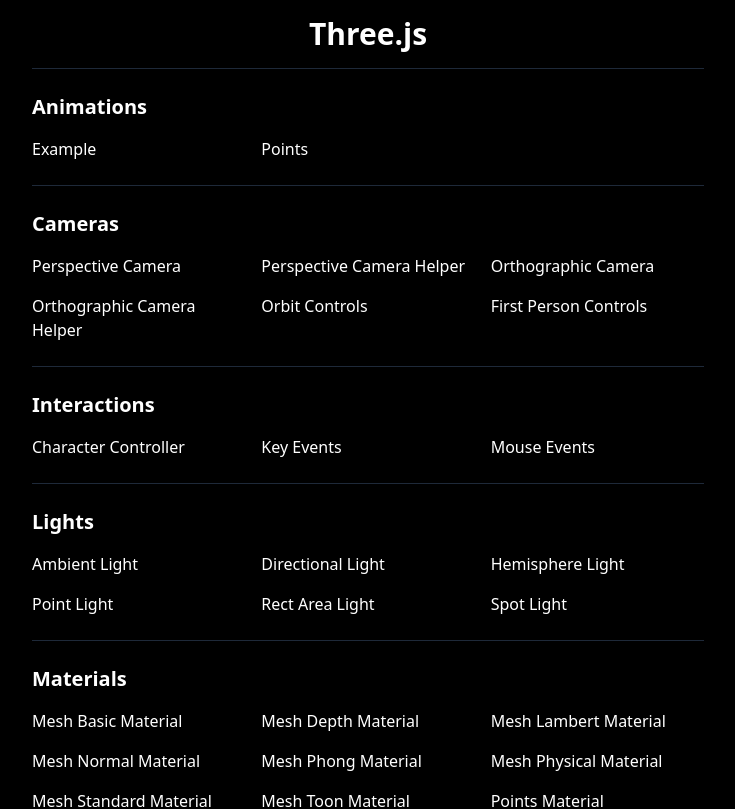
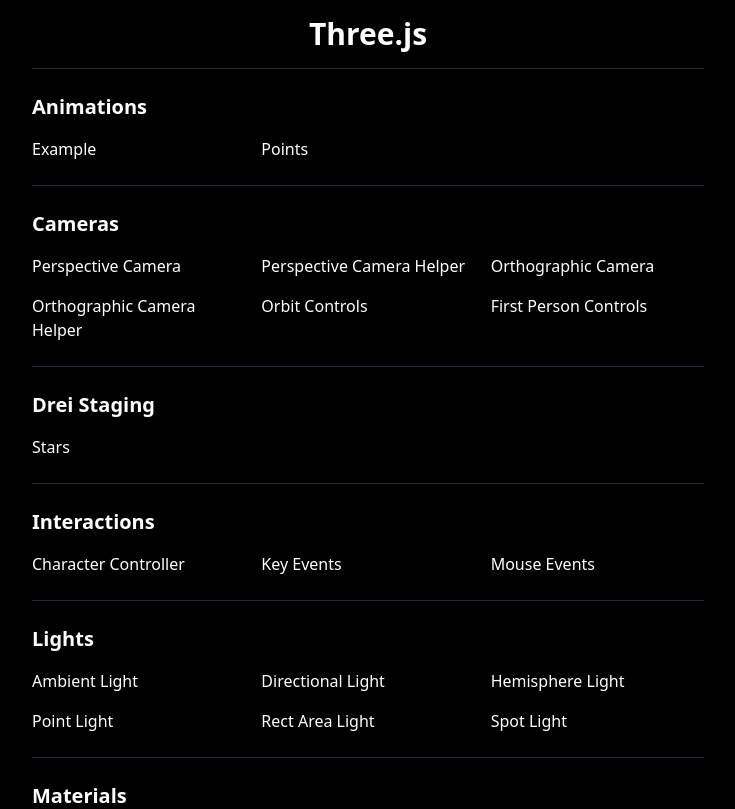
Before and after one commit to th3Creepiest/r3f-sketches, a React (Vite) app: page / in a window 1280 px wide. Shown: the top 809 px of the page, without its empty margins (272-1007 px from the left). Built offline with nearby package versions, Linux system fonts and the light colour scheme; no server answers.

Commit message:
refactor(pages): move Stars component to drei_staging directory

```diff
--- a/src/main.tsx
+++ b/src/main.tsx
@@ -81,7 +81,7 @@
 import HelperGizmos from "./pages/HelperGizmos.tsx"
 import LevaGui from "./pages/LevaGui.tsx"
 import Fog from "./pages/Fog"
-import Stars from "./pages/Stars"
+import Stars from "./pages/drei_staging/Stars"
 
 createRoot(document.getElementById("root")!).render(
   <StrictMode>
@@ -180,6 +180,7 @@
       <nav className="max-w-2xl mx-auto space-y-6">
         <Animations />
         <Cameras />
+        <DreiStaging />
         <Interactions />
         <Lights />
         <Materials />
@@ -230,6 +231,28 @@
         className="hover:text-red-400 transition-colors"
       >
         <h2 className="text-xl font-semibold mb-4">Cameras</h2>
+      </Link>
+      <div className="grid grid-cols-2 md:grid-cols-3 gap-4">
+        {links.map(({ to, text }) => (
+          <Link key={to} to={to} className="hover:text-blue-400 transition-colors">
+            {text}
+          </Link>
+        ))}
+      </div>
+    </section>
+  )
+}
+
+function DreiStaging() {
+  const links = [{ to: "stars", text: "Stars" }]
+  return (
+    <section className="border-t border-gray-800 pt-6">
+      <Link
+        key={"cameras"}
+        to={"cameras"}
+        className="hover:text-red-400 transition-colors"
+      >
+        <h2 className="text-xl font-semibold mb-4">Drei Staging</h2>
       </Link>
       <div className="grid grid-cols-2 md:grid-cols-3 gap-4">
         {links.map(({ to, text }) => (
@@ -450,7 +473,6 @@
     { to: "helper-gizmos", text: "Helper Gizmos" },
     { to: "leva-gui", text: "Leva GUI" },
     { to: "fog", text: "Fog" },
-    { to: "stars", text: "Stars" },
   ]
   return (
     <section className="border-t border-gray-800 pt-6">
```
Also changed, not shown: src/pages/drei_staging/Stars.tsx (renamed from src/pages/Stars.tsx).
